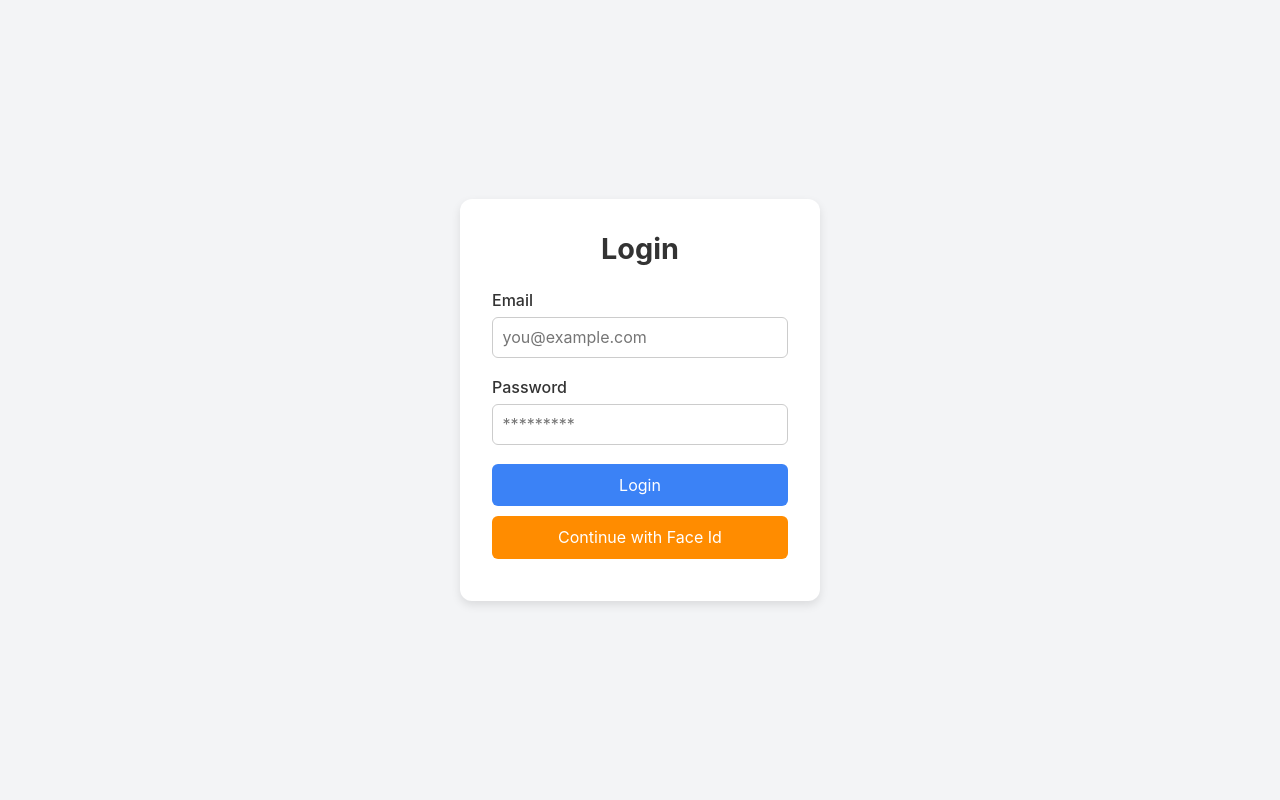
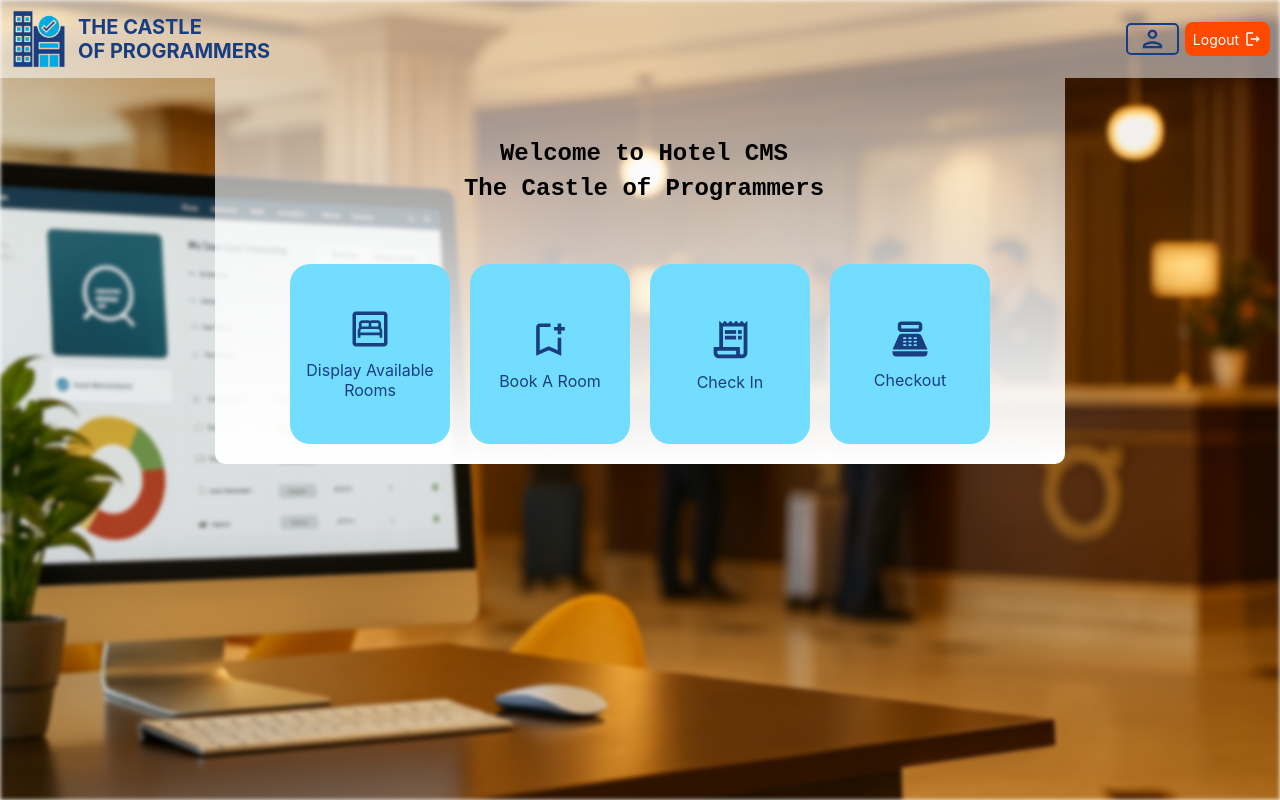
Before and after one commit to syedbilalalam/hotel-management-ui, a React (Vite) app: page / in a window 1280 px wide. Built offline with nearby package versions, Linux system fonts and the light colour scheme.

Commit message:
Feat: Unwanted privileges revoked from users New stylings added!

```diff
--- a/package.json
+++ b/package.json
@@ -1,7 +1,7 @@
 {
   "name": "hotel-management-cms",
   "private": true,
-  "version": "2.1.0",
+  "version": "3.1.0",
   "type": "module",
   "scripts": {
     "dev": "vite",
--- a/src/assets/styles/centered_body.css
+++ b/src/assets/styles/centered_body.css
@@ -3,4 +3,8 @@
     margin: 0 auto;
     margin-bottom: 100px;
     padding: 10px;
+    /* background-color: #ffffff82; */
+    background-image: linear-gradient(#ffffff82, #fff);
+    border-bottom-right-radius: 10px;
+    border-bottom-left-radius: 10px;
 }
--- a/src/assets/styles/global.css
+++ b/src/assets/styles/global.css
@@ -15,6 +15,29 @@ body {
 }
 .imageHolder img{
     height: 100%;
+}
+
+/* Background Image */
+.backgroundImage {
+    position: fixed;
+    height: 100vh;
+    width: 100vw;
+    filter: blur(2px);
+}
+.backgroundImage img {
+    height: 100%;
+    width: 100%;
+    object-fit: cover;
+    z-index: 1;
+}
+.foregroundContent {
+    position: fixed;
+    top: 0;
+    left: 0;
+    z-index: 2;
+    height: 100vh;
+    width: 100vw;
+    overflow: auto;
 }
 
 :root {
--- a/src/assets/styles/navbar.css
+++ b/src/assets/styles/navbar.css
@@ -4,6 +4,7 @@ nav {
     align-items: center;
     width: 100%;
     padding: 10px;
+    background-color: #ffffff82;
 }
 nav .title {
     display: flex;
--- a/src/main.tsx
+++ b/src/main.tsx
@@ -151,9 +151,14 @@ export function Main() {
 
     return (
         <UserContext.Provider value={{ login }}>
-            {!loginState ? (
+            {loginState ? (
                 <Login {...{ setLoginState, userEmail, userPassword }} />
             ) : renderApp ? (
+                <>
+                    <div className={'backgroundImage'}>
+                        <img src={'/images/background.png'} alt={''} />
+                    </div>
+                    <div className={'foregroundContent'}>
 
                         <BrowserRouter>
                             <Routes>
@@ -202,6 +207,9 @@ export function Main() {
                                 <Route path="/checkout/summary" element={<CheckOutSummary props={checkoutSummaryProps} />} />
                             </Routes>
                         </BrowserRouter>
+                    </div>
+                </>
+
             ) : (
                 <></>
             )}
--- a/src/pages/home.tsx
+++ b/src/pages/home.tsx
@@ -44,16 +44,16 @@ function CardsHolder() {
                 iconUrl={'/icons/svg/bookmark_add.svg'}
                 linksTo={'/book-room'}
             />
-            <Card
+            {/* <Card
                 text={'Cancel Booking'}
                 iconUrl={'/icons/svg/bookmark_remove.svg'}
                 linksTo={'/cancel-booking'}
-            />
-            <Card
+            /> */}
+            {/* <Card
                 text={'Booked Rooms'}
                 iconUrl={'/icons/svg/book.svg'}
                 linksTo={'/booked-rooms'}
-            />
+            /> */}
             <Card
                 text={'Check In'}
                 iconUrl={'/icons/svg/receipt_long.svg'}
```
Also changed, not shown: public/images/background.png (added). Lines whose indentation alone changed are shown as unchanged.
